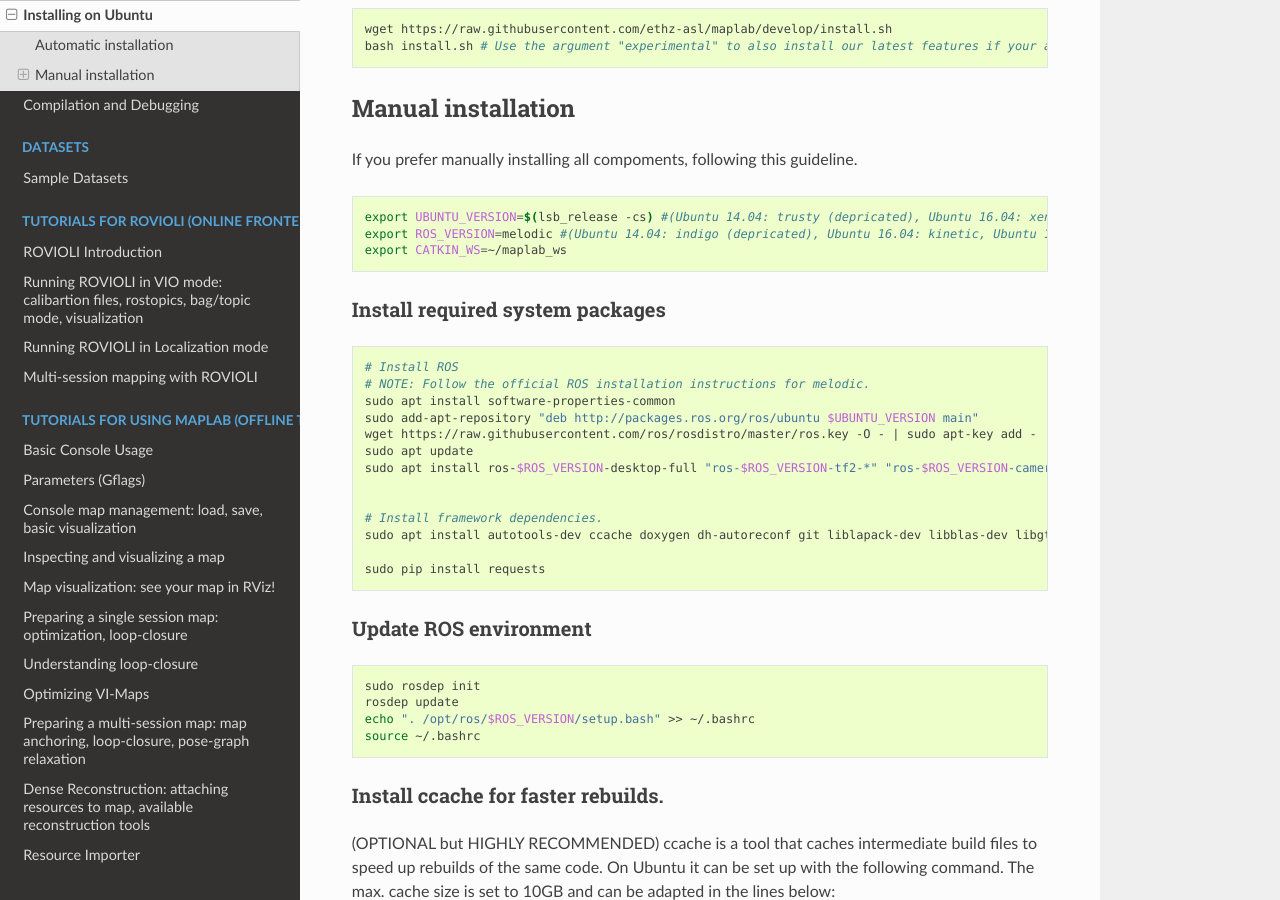
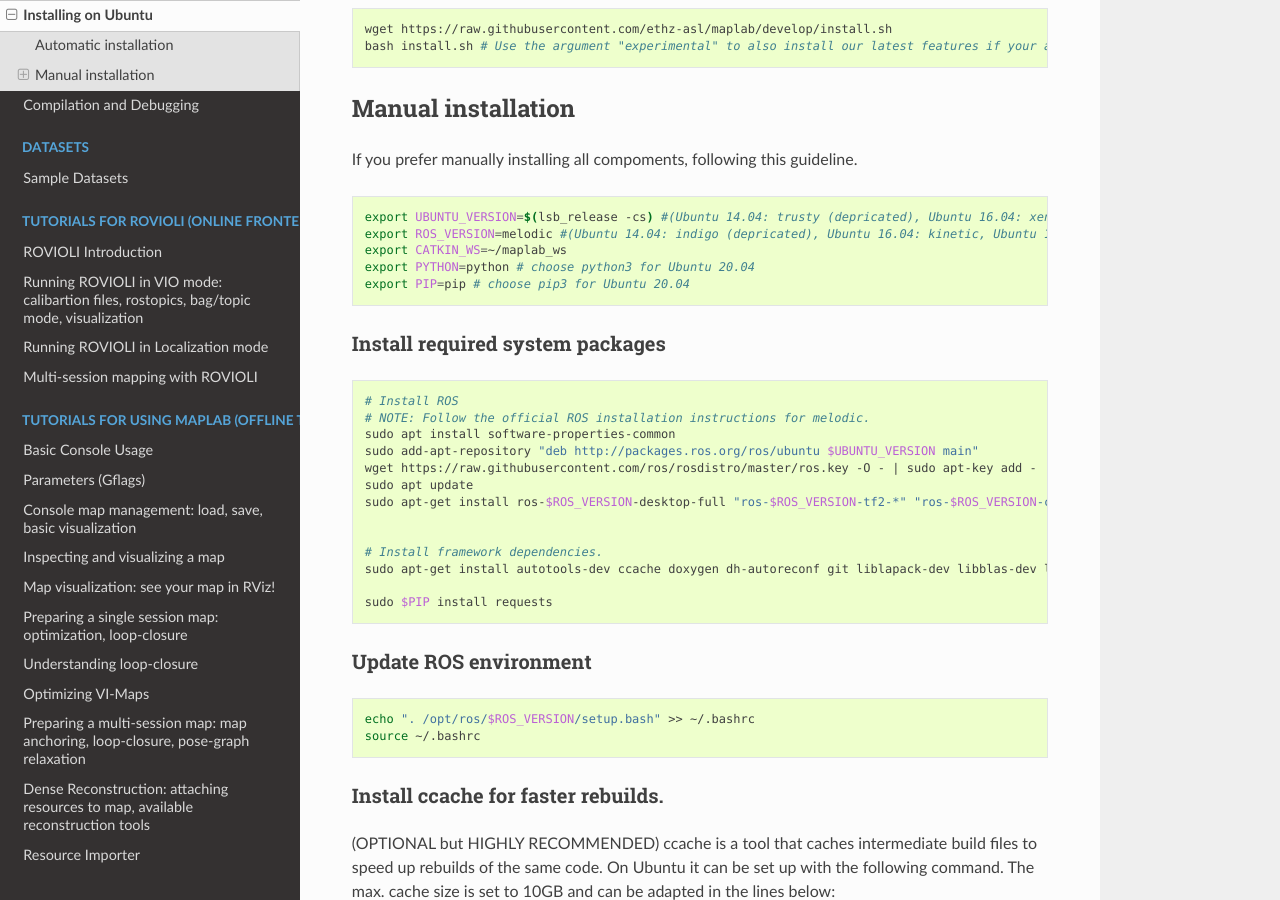
Before and after one commit to ethz-asl/maplab, a Sphinx documentation site: the page built from docs/pages/installation/A_Installation-Ubuntu.md, in a window 1280 px wide and 900 px high, scrolled down 356 px. Built offline with Sphinx 7.4.7 and the Read the Docs theme 2.0.0, drawn with Linux system fonts in a browser that asks for light colours; pages that are not in the unit, such as notebooks, are missing from menus.

Commit message:
Update A_Installation-Ubuntu.md

````diff
--- a/docs/pages/installation/A_Installation-Ubuntu.md
+++ b/docs/pages/installation/A_Installation-Ubuntu.md
@@ -15,6 +15,8 @@
 export UBUNTU_VERSION=$(lsb_release -cs) #(Ubuntu 14.04: trusty (depricated), Ubuntu 16.04: xenial, Ubuntu 18.04: bionic, Ubuntu 20.04: focal (experimental))
 export ROS_VERSION=melodic #(Ubuntu 14.04: indigo (depricated), Ubuntu 16.04: kinetic, Ubuntu 18.04: melodic, Ubuntu 20.04: noetic (experimental))
 export CATKIN_WS=~/maplab_ws
+export PYTHON=python # choose python3 for Ubuntu 20.04
+export PIP=pip # choose pip3 for Ubuntu 20.04
 ```
 
 #### Install required system packages
@@ -25,20 +27,18 @@
 sudo add-apt-repository "deb http://packages.ros.org/ros/ubuntu $UBUNTU_VERSION main"
 wget https://raw.githubusercontent.com/ros/rosdistro/master/ros.key -O - | sudo apt-key add -
 sudo apt update
-sudo apt install ros-$ROS_VERSION-desktop-full "ros-$ROS_VERSION-tf2-*" "ros-$ROS_VERSION-camera-info-manager*" --yes
+sudo apt-get install ros-$ROS_VERSION-desktop-full "ros-$ROS_VERSION-tf2-*" "ros-$ROS_VERSION-camera-info-manager*" --yes
 
 
 # Install framework dependencies.
-sudo apt install autotools-dev ccache doxygen dh-autoreconf git liblapack-dev libblas-dev libgtest-dev libreadline-dev libssh2-1-dev pylint clang-format-3.9 python-autopep8 python-catkin-tools python-pip python-git python-setuptools python-termcolor python-wstool libatlas3-base --yes
+sudo apt-get install autotools-dev ccache doxygen dh-autoreconf git liblapack-dev libblas-dev libgtest-dev libreadline-dev libssh2-1-dev pylint clang-format-6.0 $PYTHON-autopep8 $PYTHON-catkin-tools $PYTHON-pip $PYTHON-git $PYTHON-setuptools $PYTHON-termcolor $PYTHON-wstool libatlas3-base --yes
 
-sudo pip install requests
+sudo $PIP install requests
 ```
 
 #### Update ROS environment
 
 ```bash
-sudo rosdep init
-rosdep update
 echo ". /opt/ros/$ROS_VERSION/setup.bash" >> ~/.bashrc
 source ~/.bashrc
 ```
````
